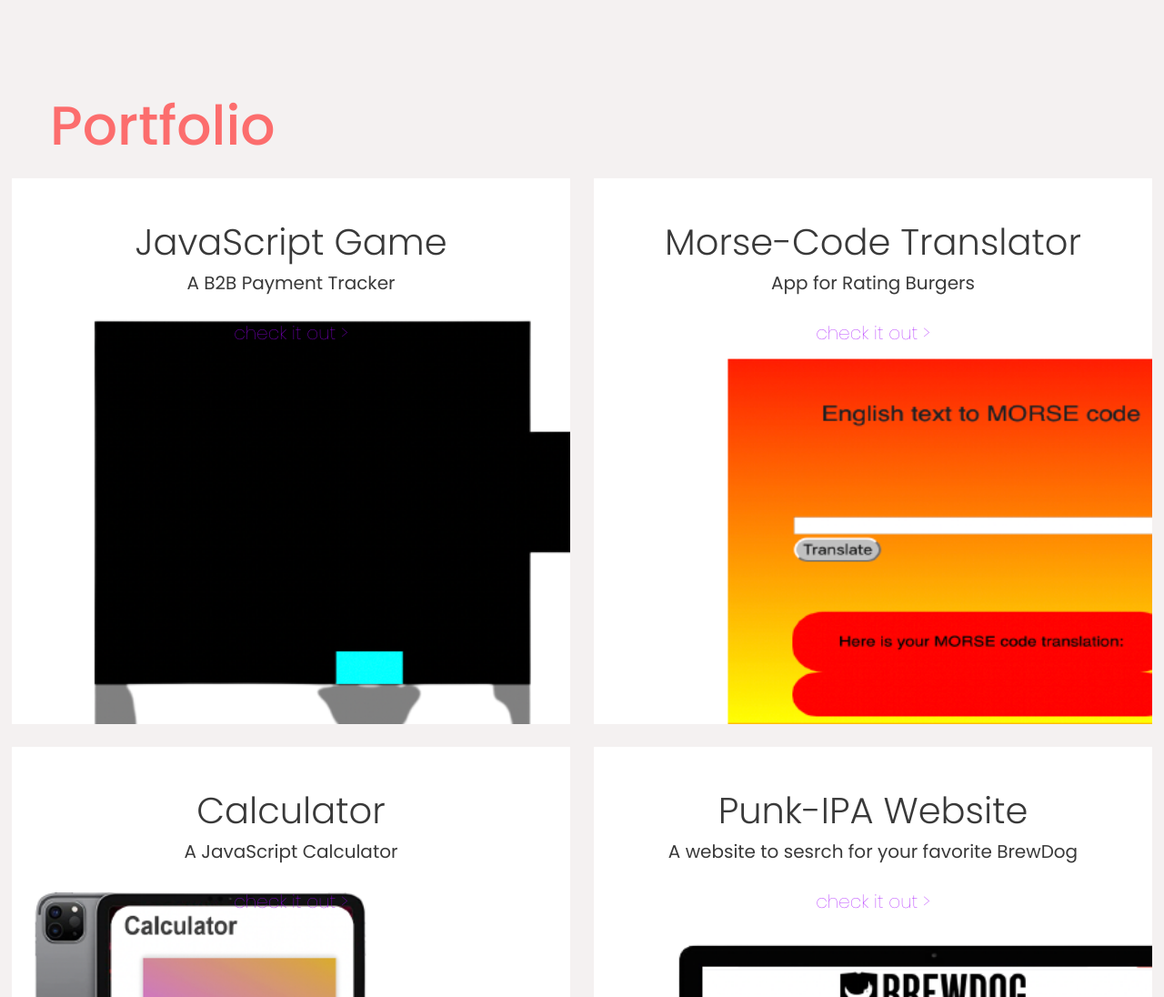
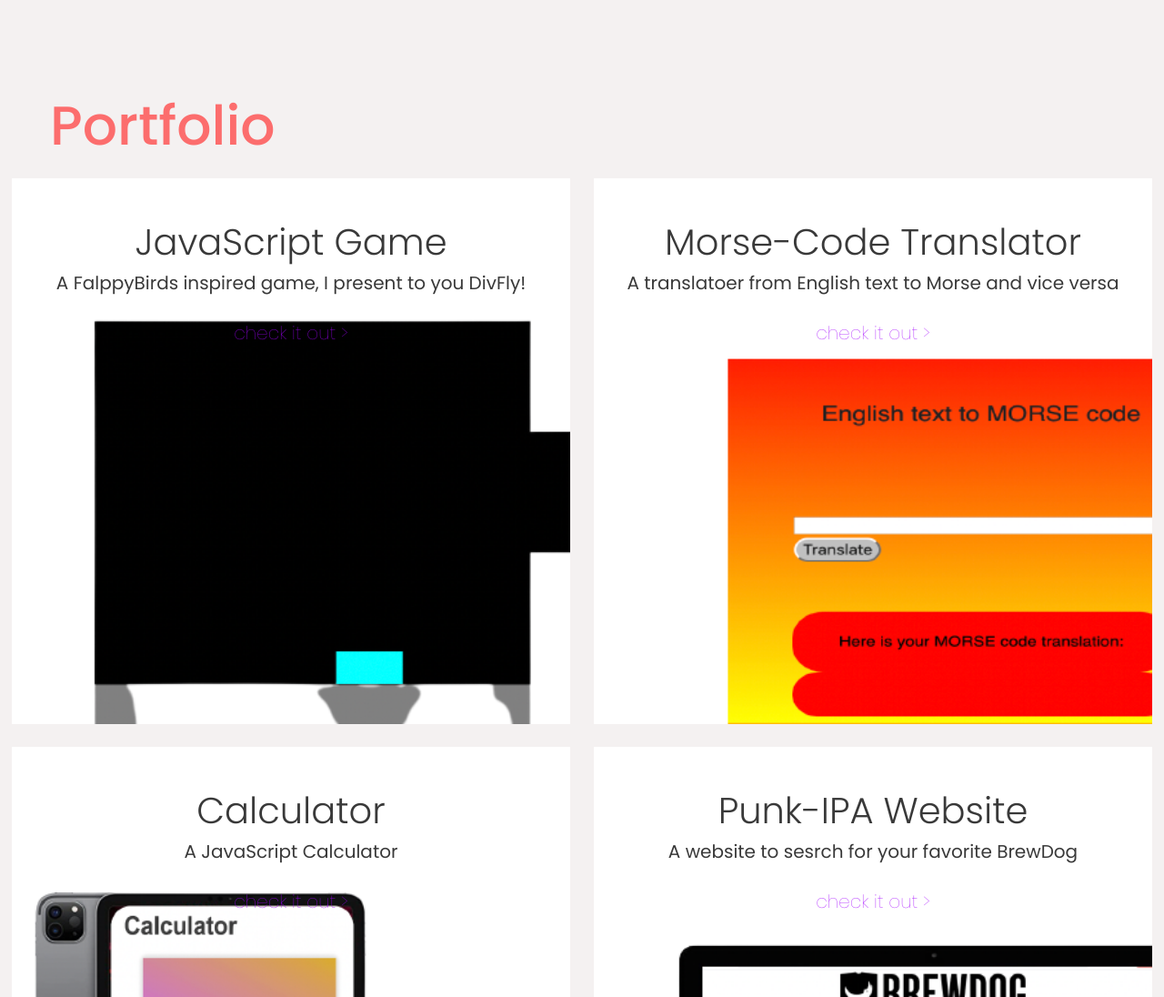
Before and after one commit to aliabdellatif0/Portfolio, a plain HTML site: page index.html in a window 1280 px wide. Shown: the part 647-1743 px from the top of the page at 91% size. Drawn offline with Linux system fonts and the light colour scheme.

Commit message:
descriptions changed

```diff
--- a/index.html
+++ b/index.html
@@ -49,13 +49,13 @@
     <section class="sub-section">
       <div class="square" id="div-fly">
         <h2>JavaScript Game</h2>
-        <p>A B2B Payment Tracker</p>
+        <p>A FalppyBirds inspired game, I present to you DivFly!</p>
         <br/>
         <a href="https://github.com/aliabdellatif0/javascript-Game">check it out ></a>
       </div>
       <div class="square" id="morse-code">
         <h2>Morse-Code Translator</h2>
-        <p>App for Rating Burgers</p>
+        <p>A translatoer from English text to Morse and vice versa</p>
         <br/>
         <a href="https://github.com/aliabdellatif0/alisMorseCode">check it out ></a>
       </div>
```
